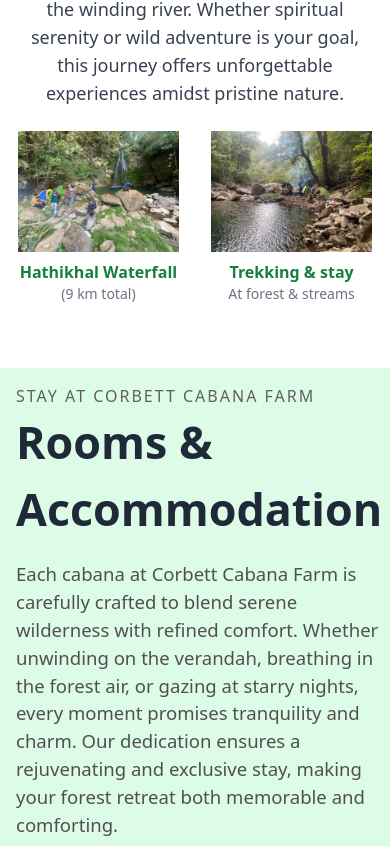
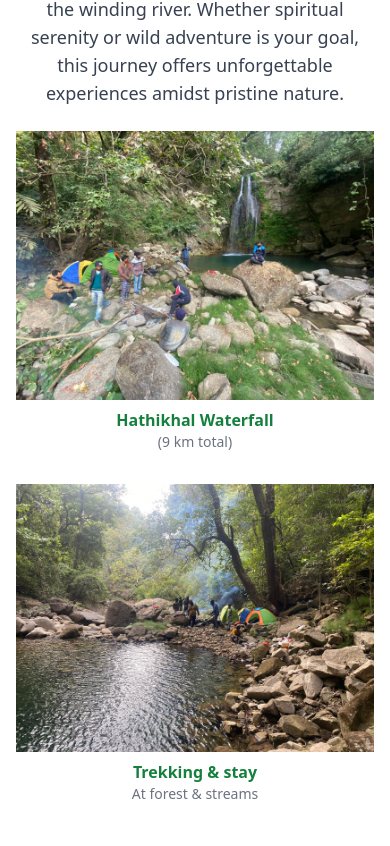
Before and after one commit to JatinBisht2308/CorbettCabana, a plain HTML site: page index.html in a window 390 px wide. Shown: the part 1695-2541 px from the top of the page. Drawn offline with nearby package versions, Linux system fonts and the light colour scheme.

Commit message:
fixed the styling of the images of the water fall and the trek and stay

```diff
--- a/index.html
+++ b/index.html
@@ -331,8 +331,8 @@
         spiritual serenity or wild adventure is your goal, this journey offers
         unforgettable experiences amidst pristine nature.
       </p>
-      <div class="flex flex-wrap justify-center gap-8 w-full">
-        <div class="flex flex-col items-center w-[45%]">
+      <div class="flex flex-col md:flex-row flex-wrap justify-center gap-8 w-full">
+        <div class="flex flex-col items-center sm:w-[45%] w-[100%] ">
           <img
             src="./assets/images/waterfall2.jpg"
             alt="Waterfall Trek"
@@ -341,7 +341,7 @@
           <span class="font-semibold text-green-700">Hathikhal Waterfall</span>
           <span class="text-sm text-gray-500">(9 km total)</span>
         </div>
-        <div class="flex flex-col items-center w-[45%]">
+        <div class="flex flex-col items-center sm:w-[45%] w-[100%]">
           <img
             src="./assets/images/temple.jpeg"
             alt="Temple Trek"
```
